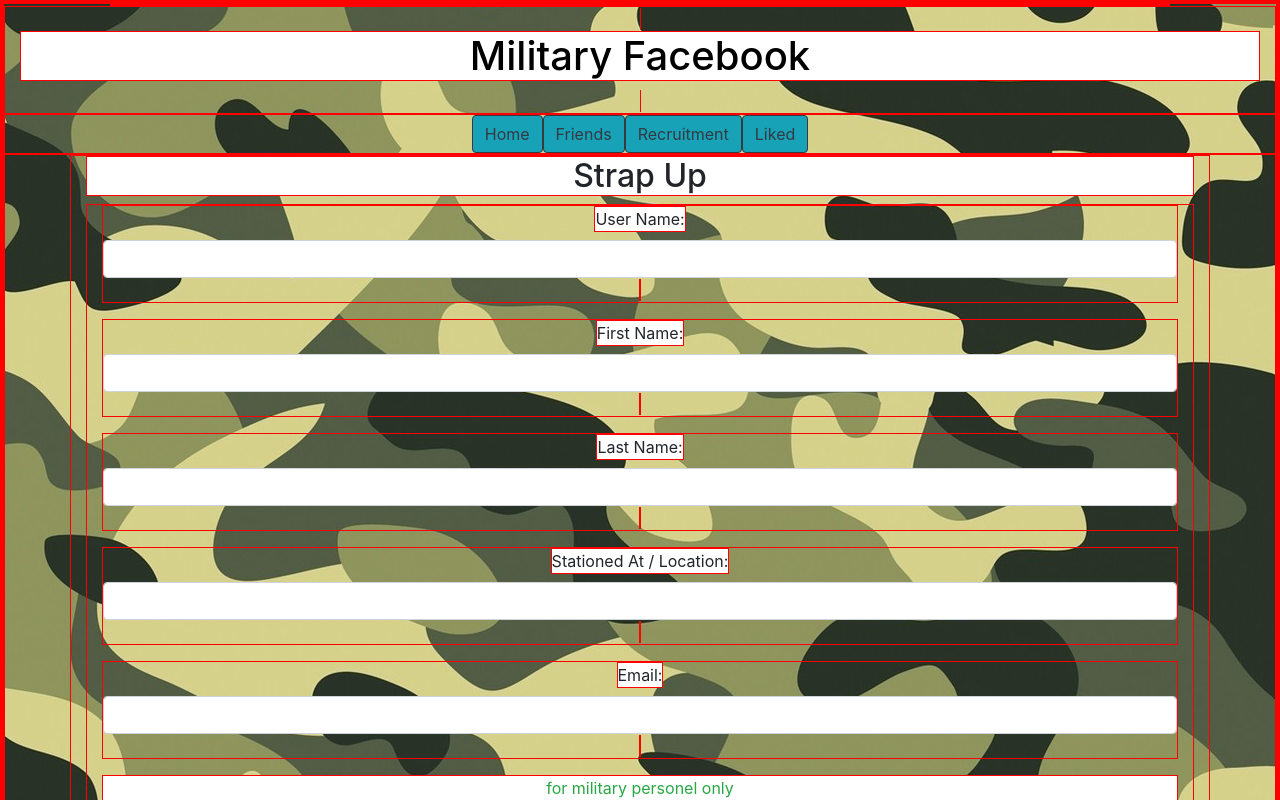
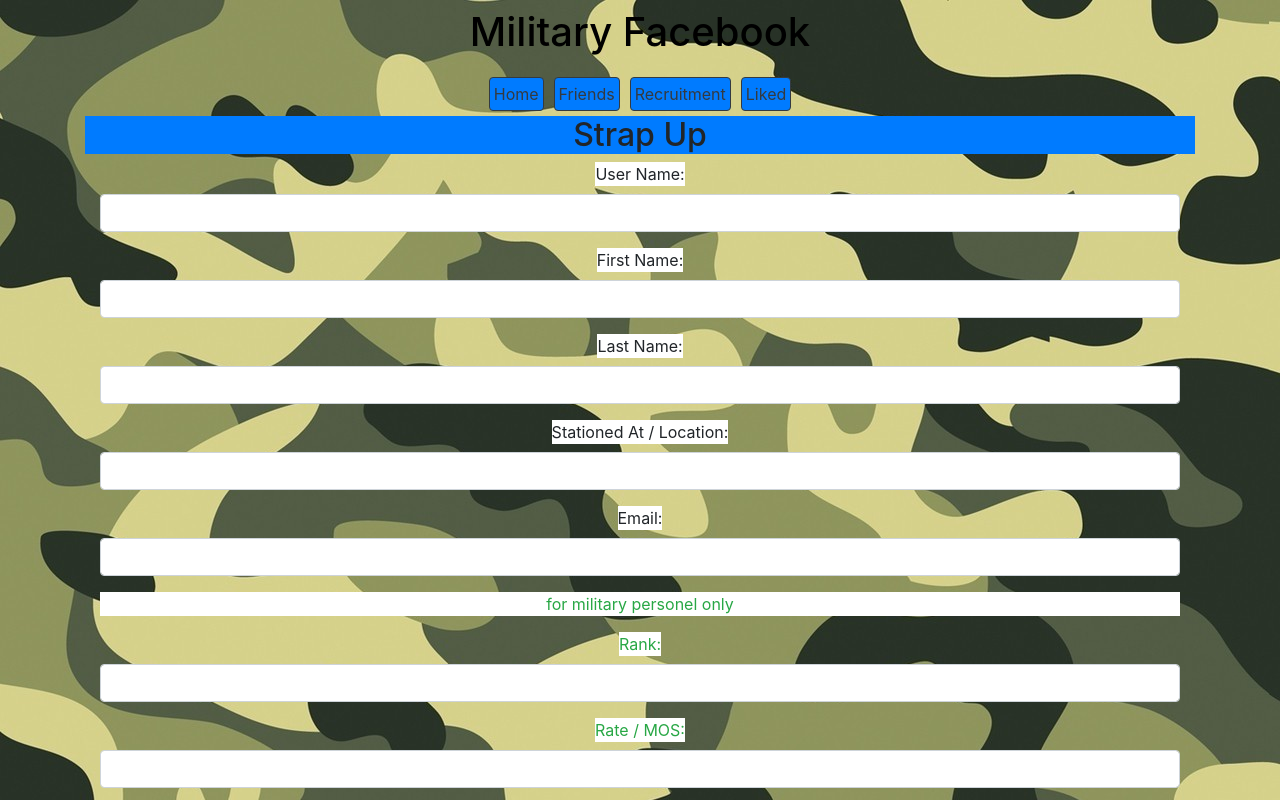
Before and after one commit to RASantos92/militaryFacebook, a React (Create React App) app in the folder client/: page /new in a window 1280 px wide. Shown: the top 800 px of the page. Built offline with nearby package versions, Linux system fonts and the light colour scheme.

Commit message:
changes to CSS

```diff
--- a/client/src/App.css
+++ b/client/src/App.css
@@ -1,6 +1,6 @@
-*{
+/* *{
   border: red solid 1px;
-}
+} */
 
 .App {
   text-align: center;
@@ -27,7 +27,7 @@
   font-size: calc(10px + 2vmin);
   color: white;
 }
-#content{
+#content {
   overflow: scroll;
 }
 .App-link {
@@ -42,3 +42,23 @@
     transform: rotate(360deg);
   }
 }
+
+@media only screen and (max-width: 480px) {
+  #m-1 {
+    background-color: red;
+    color: white;
+  }
+}
+
+@media only screen and (max-width: 991px) {
+  #m-1 {
+    background-color: blue;
+    color: white;
+  }
+} /*tablets*/
+
+@media only screen and (min-width: 1024px) {
+  #m-1 {
+    margin: 5px; /*desktop view*/
+  }
+}
--- a/client/src/App.js
+++ b/client/src/App.js
@@ -1,4 +1,4 @@
-import React,{useState} from 'react';
+import React, { useState } from 'react';
 import './App.css';
 import 'bootstrap/dist/css/bootstrap.min.css';
 import { Link, Router } from '@reach/router';
@@ -15,21 +15,21 @@
 
 
 function App() {
-  const[logged,setLogged] = useState(null);
+  const [logged, setLogged] = useState(null);
   return (
-    <div className="App" style={{ backgroundImage: ` url(${background})` }}>
+    <div className="App" style={{ backgroundImage: ` url(${background})`, minHeight: "100vh" }}>
       <div className="col-10 mx-auto text-align-end bg-white">
-        {logged !== null ? `${logged.userName}||`:""} {logged !== null ? `${logged.userLOS} Years ||`:""} {logged !== null ? `${logged.userRateMOS} Duty`:""}
+        {logged !== null ? `${logged.userName}||` : ""} {logged !== null ? `${logged.userLOS} Years ||` : ""} {logged !== null ? `${logged.userRateMOS} Duty` : ""}
       </div>
       <div className="col mx-auto">
-        <Link to="/new/"><h1 style={{ color: "black" }} className="bg-white">Military Facebook</h1></Link>
+        <Link to="/new/"><b><h1 style={{ color: "black" }} className="p-2">Military Facebook</h1></b></Link>
       </div>
-      <div className="col">
+      <div className="col mx-auto ">
         {/* <Link to="/new" className="btn btn-info btn-outline-dark">Military Facebook</Link> */}
-        <Link to="/" className="btn btn-info btn-outline-dark">Home</Link>
-        <Link to="/user" className="btn btn-info btn-outline-dark">Friends</Link>
-        <Link to="/" className="btn btn-info btn-outline-dark">Recruitment</Link>
-        <Link to="/" className="btn btn-info btn-outline-dark">Liked</Link>
+        <Link to="/" id="m-1" className="btn btn-primary btn-outline-dark p-1 ">Home</Link>
+        <Link to="/user" id="m-1" className="btn btn-primary btn-outline-dark p-1">Friends</Link>
+        <Link to="/" id="m-1" className="btn btn-primary btn-outline-dark p-1">Recruitment</Link>
+        <Link to="/" id="m-1" className="btn btn-primary btn-outline-dark p-1">Liked</Link>
       </div>
       <Router>
         <UserPage
@@ -44,9 +44,9 @@
           path="/"
           setLogged={setLogged}
         />
-        <AllUsers path="/user"/>
-        <ShowUser path="/user/:id"/>
-        <UserEdit path="/user/edit/:id"/>
+        <AllUsers path="/user" />
+        <ShowUser path="/user/:id" />
+        <UserEdit path="/user/edit/:id" />
       </Router>
 
     </div>
--- a/client/src/views/UserLogin.jsx
+++ b/client/src/views/UserLogin.jsx
@@ -5,7 +5,7 @@
 
 
 const Login = props => {
-    const {setLogged} = props;
+    const { setLogged } = props;
     const initialState = {
         userName: "",
         userPassword: ""
@@ -25,28 +25,30 @@
         e.preventDefault();
         Axios.post("http://localhost:8000/api/login", log, { withCredentials: true })
             .then(res => {
-                    setLogged(res.data.user)
-                    console.log(res.data.user._id);
-                    console.log("were loged in")
-                    navigate(`/userpage/${res.data.user._id}`);
+                setLogged(res.data.user)
+                console.log(res.data.user._id);
+                console.log("were loged in")
+                navigate(`/userpage/${res.data.user._id}`);
             })
             .catch(err => {
                 console.log(err.response)
                 console.log('youve hit an error!');
                 setErrors(
-                    {userPassword :{
-                        message:"Invalid Credentials"
-                    },
-                    userName :{
-                        message:"Invalid Credentials"
-                    }}
+                    {
+                        userPassword: {
+                            message: "Invalid Credentials"
+                        },
+                        userName: {
+                            message: "Invalid Credentials"
+                        }
+                    }
                 );
             })
     }
 
 
     return (
-        <form onSubmit={handleSubmit} className="col-5 my-5 mx-auto bg-dark text-light p-4 rounded">
+        <form onSubmit={handleSubmit} className="col-8 m-5 mx-auto bg-dark text-light p-4 rounded ">
             <h2>Login</h2>
             <Input
                 type="text"
--- a/client/src/views/UserReg.jsx
+++ b/client/src/views/UserReg.jsx
@@ -4,7 +4,7 @@
 import { navigate } from '@reach/router';
 
 const New = props => {
-    const {setLogged} = props;
+    const { setLogged } = props;
     const initialUser = {
         userFirstName: "",
         userLastName: "",
@@ -37,7 +37,7 @@
     const handleSubmit = e => {
         e.preventDefault();
         setErrors(initialErrors)
-        Axios.post("http://localhost:8000/api/create/user", user,{withCredentials:true})
+        Axios.post("http://localhost:8000/api/create/user", user, { withCredentials: true })
             .then(res => {
                 if (res.data.user) {
                     setLogged(res.data.user);
@@ -53,7 +53,7 @@
     }
     return (
         <div className="container vh-100" id="content">
-            <h2 className="bg-white">Strap Up</h2>
+            <h2 className="bg-primary">Strap Up</h2>
             <UserForm
                 inputs={user}
                 errors={errors}
```
Lines whose indentation alone changed are shown as unchanged.
